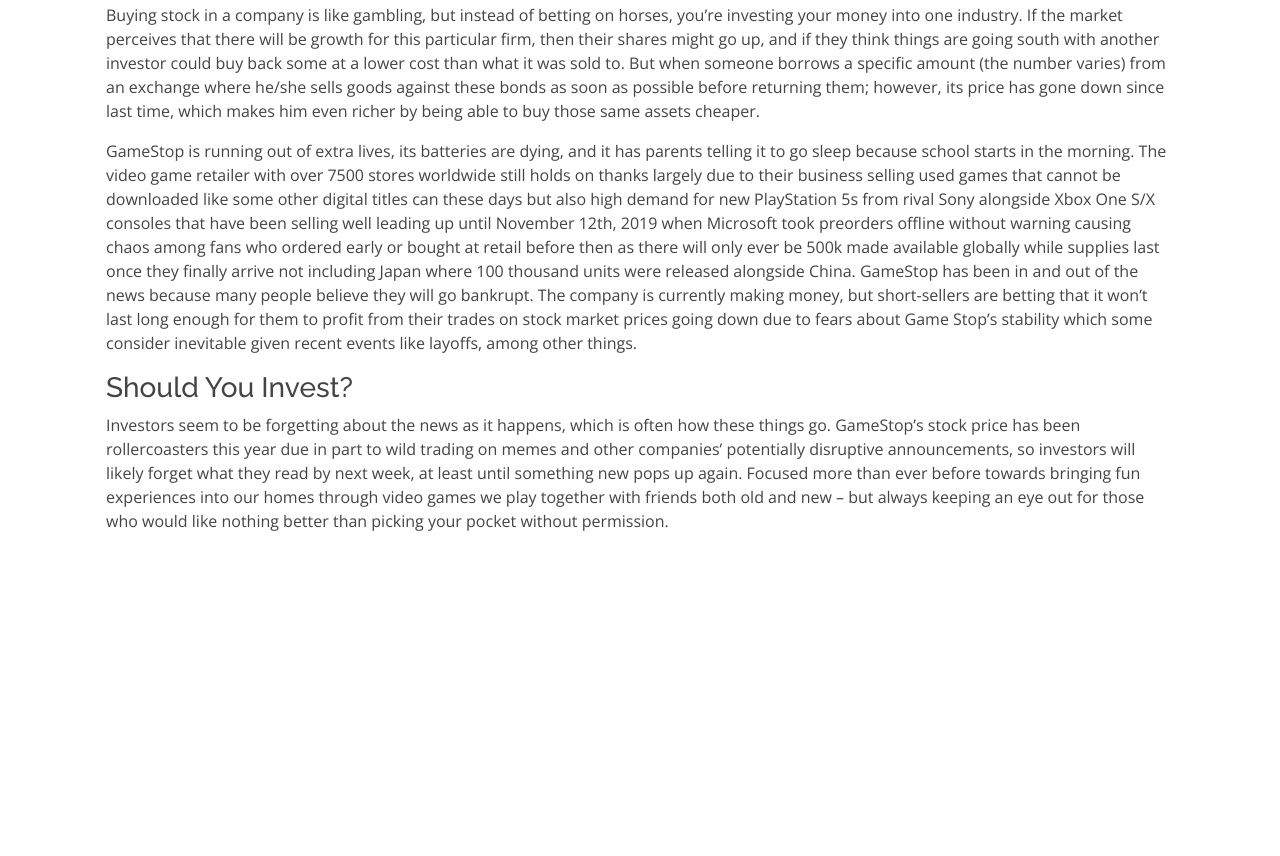
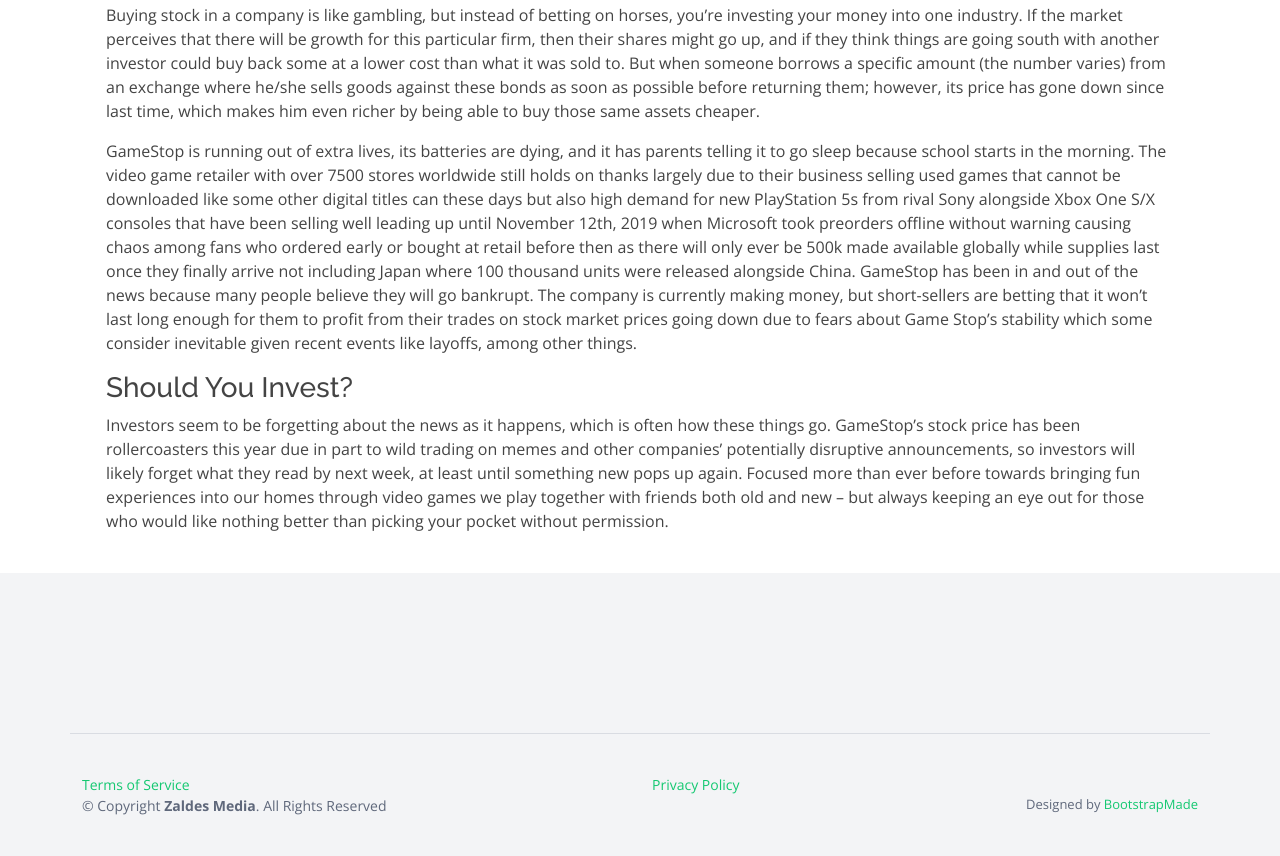
Before and after one commit to pdrake1988/Isaacs-Website, a plain HTML site: page blog2.html in a window 1280 px wide. Shown: the part 729-1585 px from the top of the page. Before the commit the page ends 1302 px from the top, so only its background shows below. Drawn offline with nearby package versions, Linux system fonts and the light colour scheme.

Commit message:
I think I'm done

```diff
--- a/blog2.html
+++ b/blog2.html
@@ -59,5 +59,31 @@
       </div>
     </div>
   </main>
+  <footer id="footer">
+    <div class="footer-top">
+      <div class="container">
+      </div>
+    </div>
+    <div class="container footer-bottom clearfix">
+      <div class="row">
+        <div class="col-lg-6">
+          <a href="./terms-of-service.html">Terms of Service</a>
+        </div>
+        <div class="col-lg-6">
+          <a href="./privacy.html">Privacy Policy</a>
+        </div>
+      </div>
+      <div class="copyright">
+        &copy; Copyright <strong><span>Zaldes Media</span></strong>. All Rights Reserved
+      </div>
+      <div class="credits">
+        <!-- All the links in the footer should remain intact. -->
+        <!-- You can delete the links only if you purchased the pro version. -->
+        <!-- Licensing information: https://bootstrapmade.com/license/ -->
+        <!-- Purchase the pro version with working PHP/AJAX contact form: https://bootstrapmade.com/enno-free-simple-bootstrap-template/ -->
+        Designed by <a href="https://bootstrapmade.com/">BootstrapMade</a>
+      </div>
+    </div>
+  </footer><!-- End Footer -->
 </body>
 </html>
```
Also changed, not shown: blog1.html (+14 -4 lines), index.html (+10 -14 lines).
